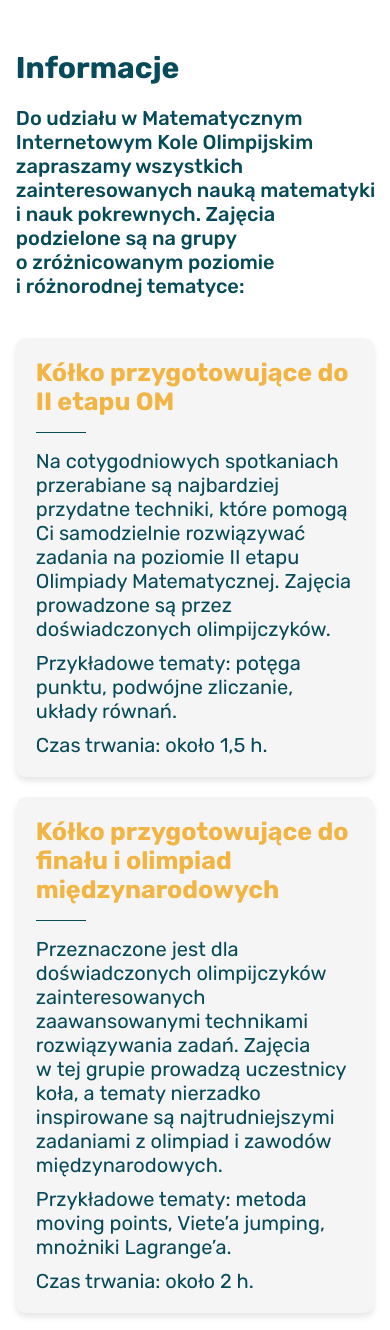
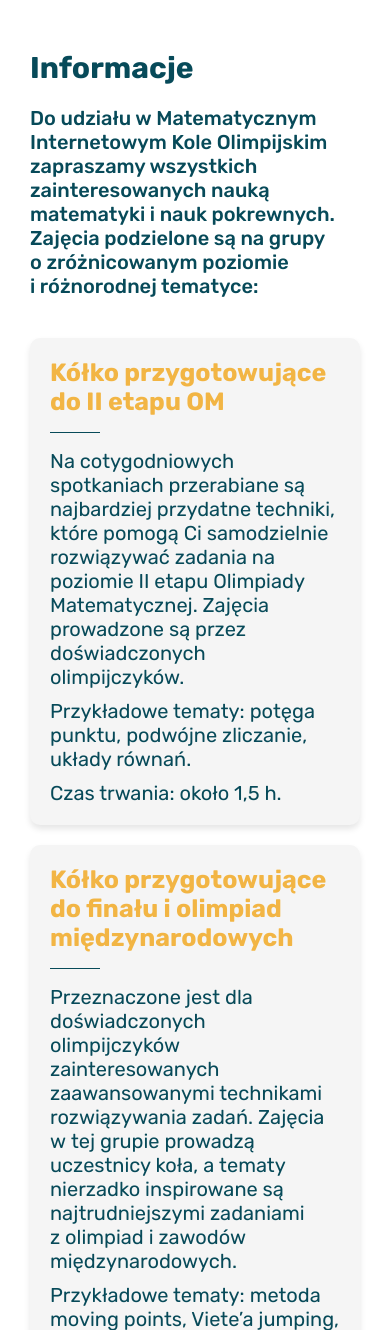
Before and after one commit to tymowskyy/MIKOsite, a Django app: page /kolo/ in a window 390 px wide. Shown: the part 80-1410 px from the top of the page. Run offline with Django 5.2, Linux system fonts and the light colour scheme; data that the repository does not hold is empty.

Commit message:
standardize horizontal margins
All pages had different horizontal side margins. This commit standardizes them to be 20px on both sides.

```diff
--- a/mikosite/static/informacje.css
+++ b/mikosite/static/informacje.css
@@ -336,7 +336,11 @@
     display: block;
   }
   .introduction{
-      width: 97%;
+    width: 100%;
+    text-align: left;
+    margin: auto;
+    margin-top: 50px;
+    padding: 0px 20px;
   }
   .calendar{
       width: 97%;
```
Also changed, not shown: mikosite/static/hintbaseindexStyle.css (+6 -6 lines).
